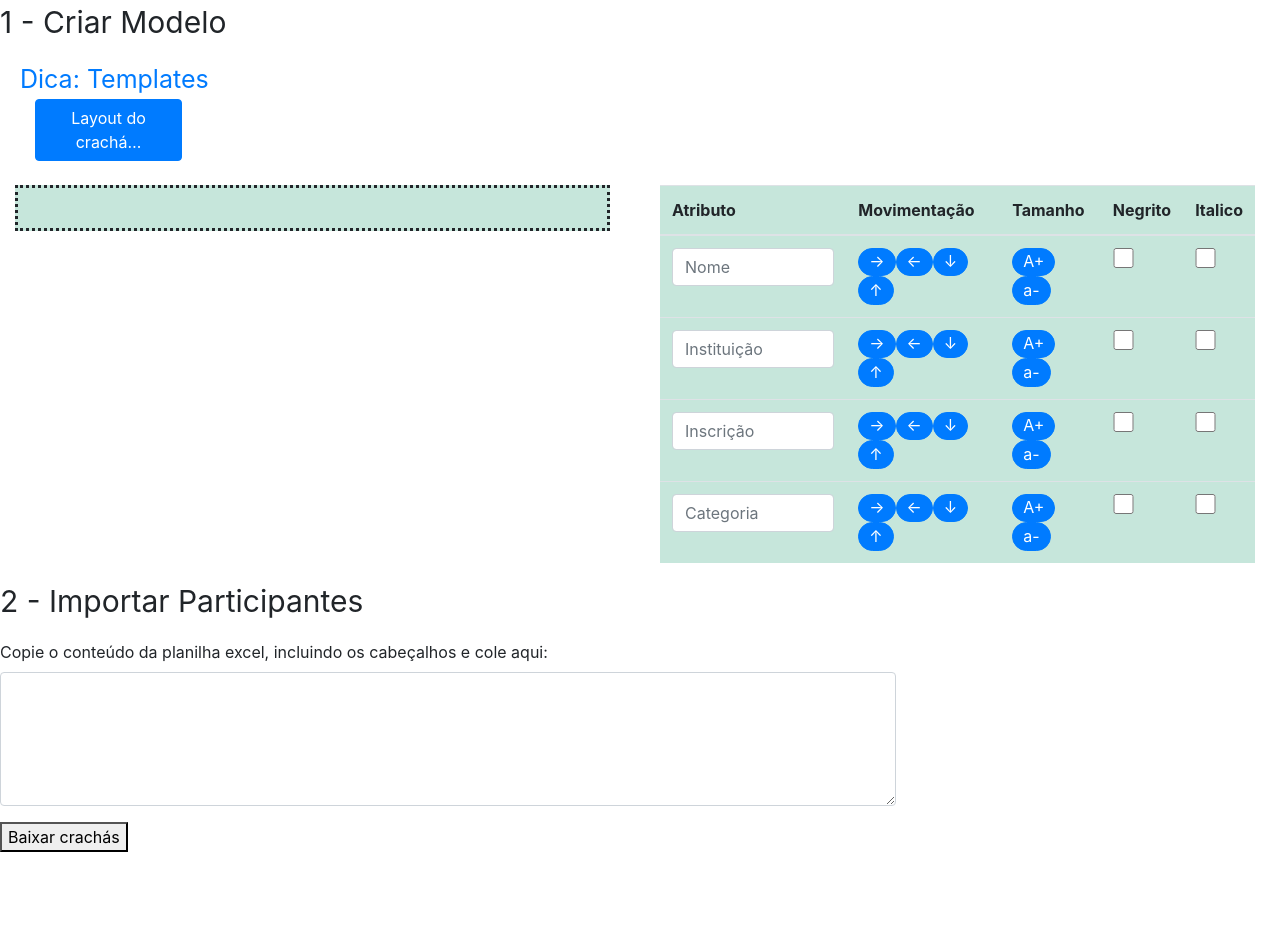
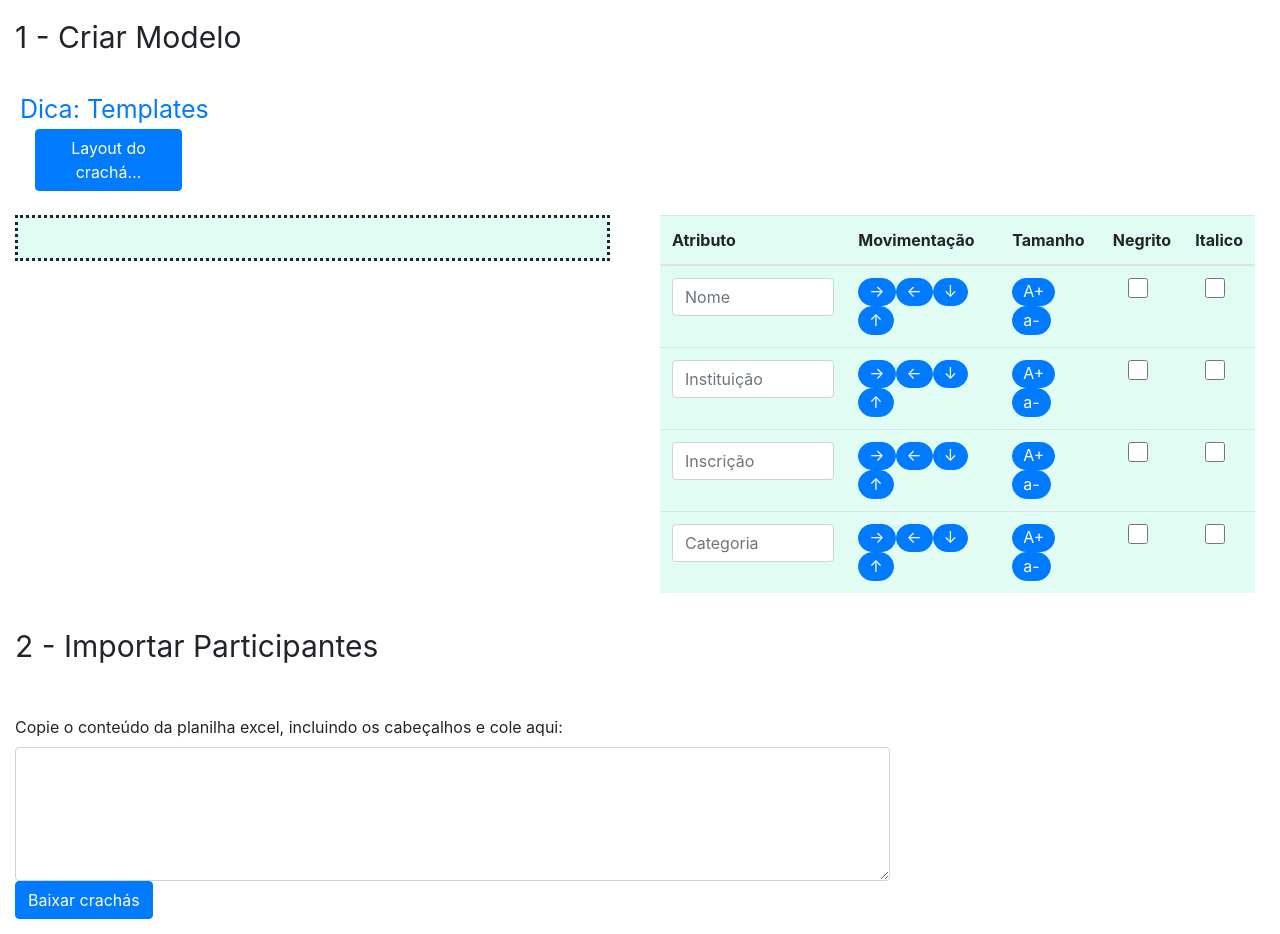
Before and after one commit to ja1goncalves/badge-front, an Angular app: page / in a window 1280 px wide. Before the commit the page ends 852 px from the top, so only its background shows below. Built offline with nearby package versions, Linux system fonts and the light colour scheme.

Commit message:
ajuste de alinhamento do template

```diff
--- a/src/app/app.component.css
+++ b/src/app/app.component.css
@@ -1,8 +1,28 @@
+.main{
+    width: 100%;
+    height: 100%;
+    position: absolute;
+}
+
 .title{
     position: relative;
     margin-left:auto;
     font-size: 30px;
     margin-right:auto;
+    margin: auto;
+    padding: 10px;
+    text-align: left;
+    padding: 15px;
+}
+
+.textarea{
+    position: relative;
+    margin-left:auto;
+    margin-right:auto;
+    margin: auto;
+    padding: 10px;
+    text-align: left;
+    padding: 15px;
 }
 
 .content{
@@ -20,13 +40,13 @@
 }
 
 .table-hover{
-    background-color: rgb(198, 230, 219);
+    background-color:  rgb(224, 252, 243);
 }
 
 #div-badge{
     position: relative;
     border-style: dotted;
-    background-color: rgb(198, 230, 219);
+    background-color: rgb(224, 252, 243);
     background-attachment: fixed;
 }
 
@@ -55,6 +75,5 @@
     border-radius: .25em;
     width: 1.3em;
     height: 1.3em;
-    float: left;
     margin-right: .5em;
   }
--- a/src/app/app.component.html
+++ b/src/app/app.component.html
@@ -1,6 +1,6 @@
 <div class="main">
     <div id="create-model">
-        <div class="content title">
+        <div class="title">
                 <p>1 - Criar Modelo</p>
         </div>
         <div class="content body">
@@ -41,7 +41,7 @@
                                     <tbody>
                                         <tr *ngFor="let atributte of atributtes">
                                             <td>
-                                                <input id="{{atributte.title}}-buttuon" placeholder="{{atributte.title}}" class="form-control">
+                                                <input id="{{atributte.title}}-buttuon" placeholder="{{atributte.title}}" class="form-control" maxlength="25">
                                             </td>
                                             <td>
                                                     <button id="{{atributte.title}}-rigth" class="btn btn-primary btn-custom">→</button>
@@ -52,10 +52,10 @@
                                                 <button id="{{atributte.title}}-size_max" class="btn btn-primary btn-custom">A+</button>
                                                 <button id="{{atributte.title}}-size_min" class="btn btn-primary btn-custom">a-</button>
                                             </td>
-                                            <td>
+                                            <td style="text-align: center">
                                                 <input type="checkbox" value="{{atributte.negrito}}" class="checkmark">
                                             </td>
-                                            <td>
+                                            <td style="text-align: center">
                                                 <input type="checkbox" value="{{atributte.italico}}" class="checkmark">
                                             </td>
                                         </tr>
@@ -67,13 +67,13 @@
         </div>
     </div>
     <div id="import-participants">
-        <div class="content title">
+        <div class="title">
             <p>2 - Importar Participantes</p>
         </div>
-        <div class="form-group">
+        <div class="form-group textarea">
             <label for="participants">Copie o conteúdo da planilha excel, incluindo os cabeçalhos e cole aqui:</label>
             <textarea class="form-control" rows="5" id="participants" style="width: 70%;"></textarea>
+            <button id="download" class="btn btn-primary" title="download"> Baixar crachás</button>
         </div>
-        <button id="download" title="download"> Baixar crachás</button>
     </div>
 </div>
```
